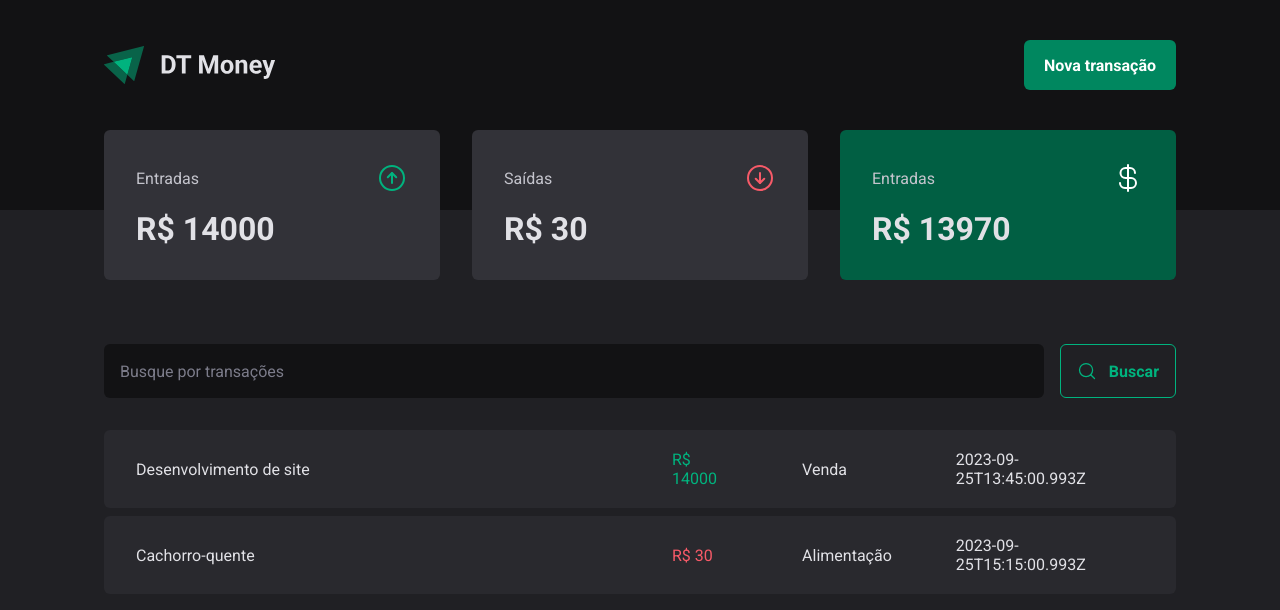
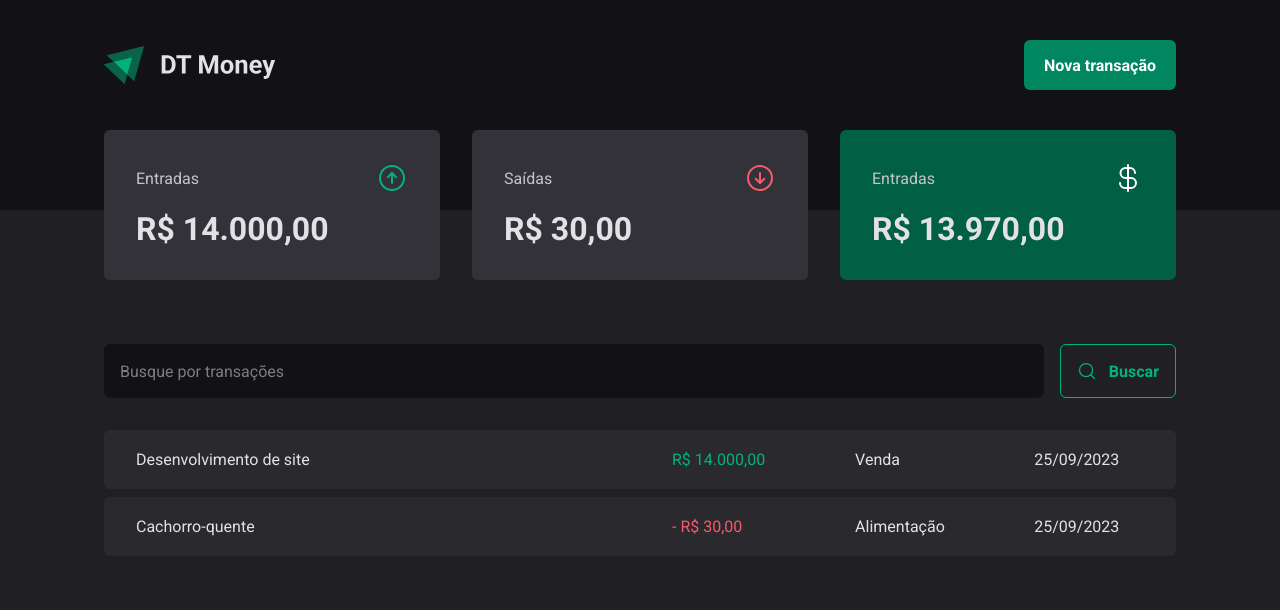
Before and after one commit to jthanlopes/ignite-studies, a React (Vite) app in the folder ignite-2022/03-dt-money/: page / in a window 1280 px wide. Shown: the top 610 px of the page. Built offline with nearby package versions, Linux system fonts and the light colour scheme; data requests are answered from the project's data file.

Commit message:
Conexão com a API: formatando valores

```diff
--- a/ignite-2022/03-dt-money/src/components/Summary/index.tsx
+++ b/ignite-2022/03-dt-money/src/components/Summary/index.tsx
@@ -3,6 +3,7 @@ import { useContext } from "react";
 import { ArrowCircleUp, ArrowCircleDown, CurrencyDollar } from "phosphor-react";
 import { SummaryCard, SummaryContainer } from "./styles";
 import { TransactionsContext } from "../../contexts/TransactionsContext";
+import { priceFormatter } from "../../utils/formatter";
 
 export function Summary() {
   const { transactions } = useContext(TransactionsContext);
@@ -32,7 +33,7 @@ export function Summary() {
           <ArrowCircleUp size={32} color="#00b37e" />
         </header>
 
-        <strong>R$ {summary.income}</strong>
+        <strong>{priceFormatter.format(summary.income)}</strong>
       </SummaryCard>
 
       <SummaryCard>
@@ -41,7 +42,7 @@ export function Summary() {
           <ArrowCircleDown size={32} color="#f75a68" />
         </header>
 
-        <strong>R$ {summary.outcome}</strong>
+        <strong>{priceFormatter.format(summary.outcome)}</strong>
       </SummaryCard>
 
       <SummaryCard variant="green">
@@ -50,7 +51,7 @@ export function Summary() {
           <CurrencyDollar size={32} color="#fff" />
         </header>
 
-        <strong>R$ {summary.total}</strong>
+        <strong>{priceFormatter.format(summary.total)}</strong>
       </SummaryCard>
     </SummaryContainer>
   )
--- a/ignite-2022/03-dt-money/src/pages/Transactions/index.tsx
+++ b/ignite-2022/03-dt-money/src/pages/Transactions/index.tsx
@@ -4,6 +4,7 @@ import { Summary } from "../../components/Summary";
 import { SearchForm } from "./components/SearchForm";
 import { PriceHighlight, TransactionsContainer, TransactionsTable } from "./styles";
 import { TransactionsContext } from "../../contexts/TransactionsContext";
+import { dateFormatter, priceFormatter } from "../../utils/formatter";
 
 export function Transactions() {
   const { transactions } = useContext(TransactionsContext);
@@ -23,11 +24,12 @@ export function Transactions() {
                 <td width="50%">{transaction.description}</td>
                 <td>
                   <PriceHighlight variant={transaction.type}>
-                    R$ {transaction.price}
+                    {transaction.type === 'outcome' && '- '}
+                    {priceFormatter.format(transaction.price)}
                   </PriceHighlight>
                 </td>
                 <td>{transaction.category}</td>
-                <td>{transaction.createdAt}</td>
+                <td>{dateFormatter.format(new Date(transaction.createdAt))}</td>
               </tr>
             ))}
           </tbody>
--- /dev/null
+++ b/ignite-2022/03-dt-money/src/utils/formatter.ts
@@ -0,0 +1,6 @@
+export const dateFormatter = new Intl.DateTimeFormat('pt-BR');
+
+export const priceFormatter = new Intl.NumberFormat('pt-BR', {
+  style: 'currency',
+  currency: 'BRL'
+});
```
